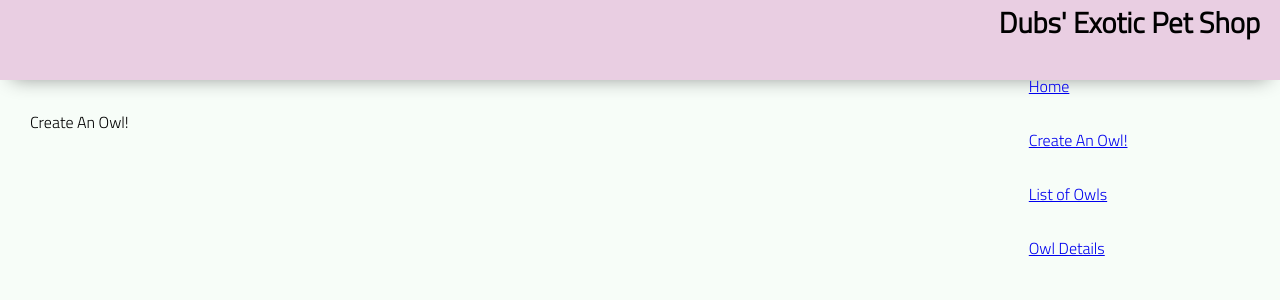
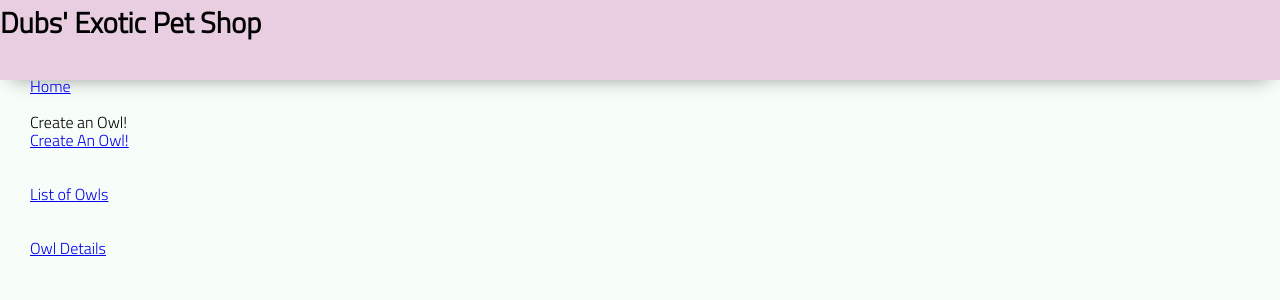
Before and after one commit to dimitraweinstein/full-stack-owl-petshop-, a React (Create React App) app: page /createpage in a window 1280 px wide. Shown: the top 300 px of the page. Built offline with nearby package versions, Linux system fonts and the light colour scheme.

Commit message:
got the create link working along with the rest now

```diff
--- a/src/App.css
+++ b/src/App.css
@@ -41,10 +41,14 @@ section {
 
 header {
   display: flex;
-  justify-content: flex-end;
+  justify-content: flex-start;
   background-color: var(--color3);
   height: var(--header-height);
   box-shadow: var(--shadow);
+}
+
+header > p {
+  line-height: 5px;
 }
 
 footer {
@@ -71,22 +75,3 @@ h2 {
 p {
   margin: var(--gutter);
 }
-
-@keyframes pulse {
-  20% {
-    transform: rotate3d(-10, -10, -10, 50deg) scale(1.2);
-  }
-
-  40% {
-      transform: rotate3d(10, 10, -10, 50deg) scale(1);
-  }
-
-  60% {
-      transform: rotate3d(-10, 10, 10, 50deg) scale(1.2);
-    }
-
-  80% {
-      transform: rotate3d(10, 10, 10, 50deg) scale(1);
-  }
-
-}
--- a/src/CreatePage.js
+++ b/src/CreatePage.js
@@ -2,11 +2,9 @@ import React, { Component } from 'react'
 
 export default class CreatePage extends Component {
     render() {
-
         return (
-
             <div>
-                <p>Create An Owl!</p>
+                <p>Create an Owl!</p>
             </div>
         )
     }
--- a/src/Header.js
+++ b/src/Header.js
@@ -10,7 +10,7 @@ export default class Header extends Component {
                     <h2>Dubs' Exotic Pet Shop</h2>
                     <Route>
                     <p><NavLink to="/">Home</NavLink></p>
-                    <p><NavLink to="/create">Create An Owl!</NavLink></p>
+                    <p><NavLink to="/createpage">Create An Owl!</NavLink></p>
                     <p><NavLink to="/listpage">List of Owls</NavLink></p>
                     <p><NavLink to="/detailpage">Owl Details</NavLink></p>
                         {/* <img src="big-logo.png" alt="logo"/> */}
```
